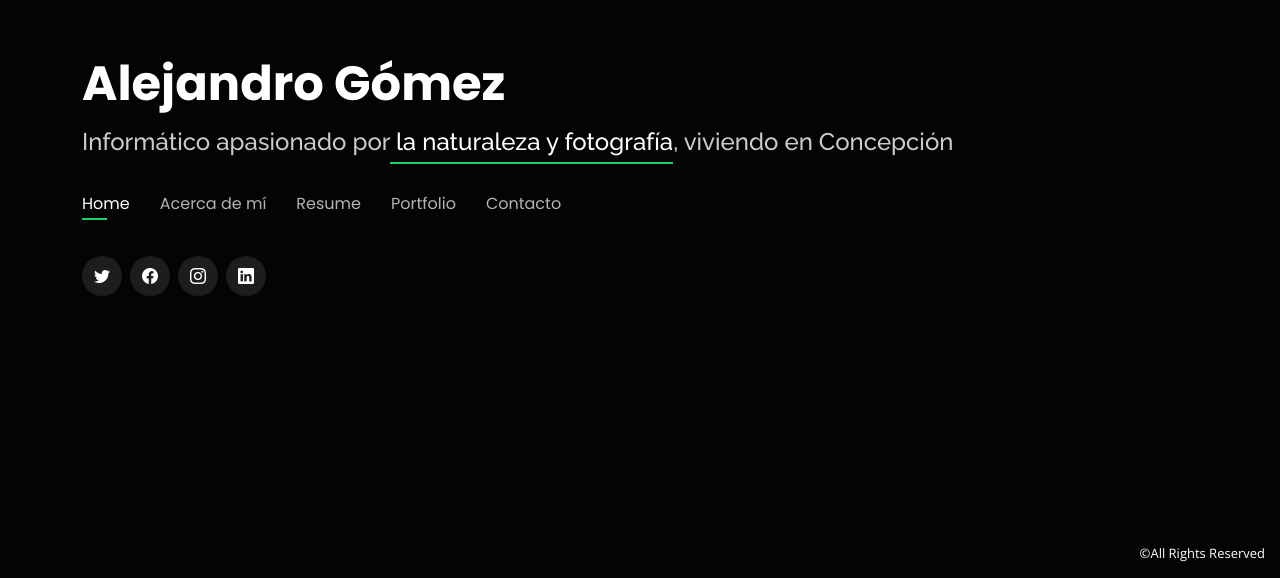
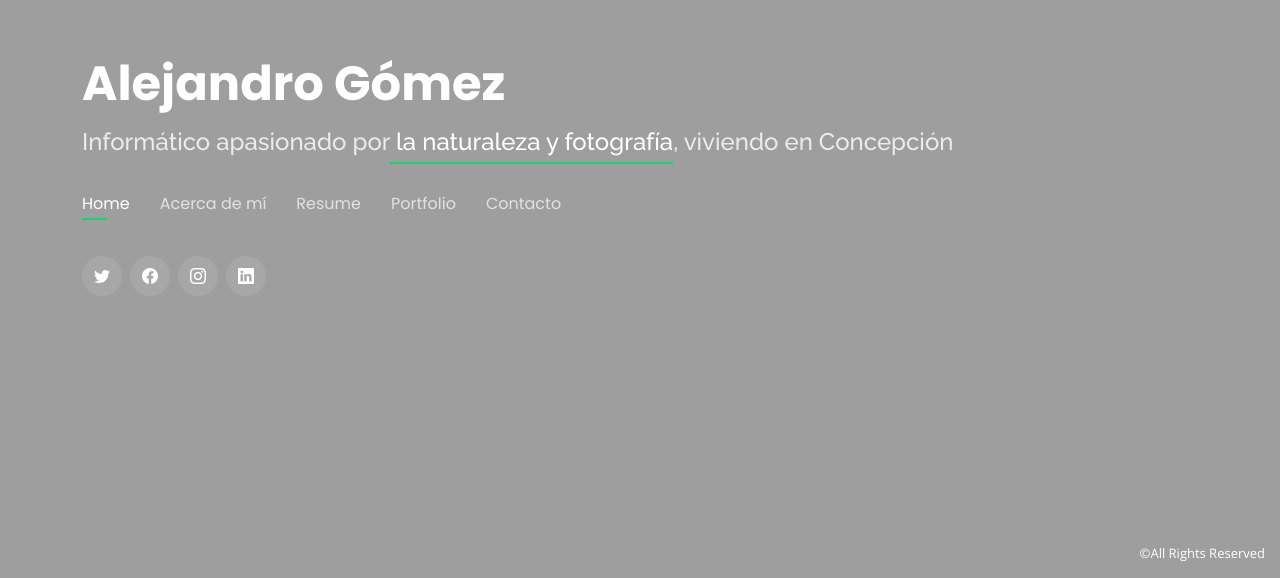
Before and after one commit to 0neSh00t/Desafio6, a plain HTML site: page index.html in a window 1280 px wide. Shown: the part 222-800 px from the top of the page. Drawn offline with nearby package versions, Linux system fonts and the light colour scheme; the site is published under a folder, as on GitHub Pages, so addresses that start at the root find nothing.

Commit message:
Update Index y Css
Corrección problema interest-cohort

```diff
--- a/assets/css/style.css
+++ b/assets/css/style.css
@@ -12,7 +12,7 @@ body {
 body::before {
   content: "";
   position: fixed;
-  background: #040404 url("/assets/img/Alebg.jpg") top right no-repeat;
+  background: #040404 url("../img/Alebg.jpg") top right no-repeat;
   background-size: cover;
   left: 0;
   right: 0;
--- a/index.html
+++ b/index.html
@@ -3,7 +3,7 @@
   <head>
     <meta charset="utf-8" />
     <meta content="width=device-width, initial-scale=1.0" name="viewport" />
-    <meta http-equiv="Permissions-Policy" content="interest-cohort=(), user-id=()" />
+    <meta http-equiv="Permissions-Policy" content="interest-cohort=()">
     <title>Alejandro Gómez - WebSite</title>
 
     <!-- Bootstrap -->
```
Also changed, not shown: 2 other files.
